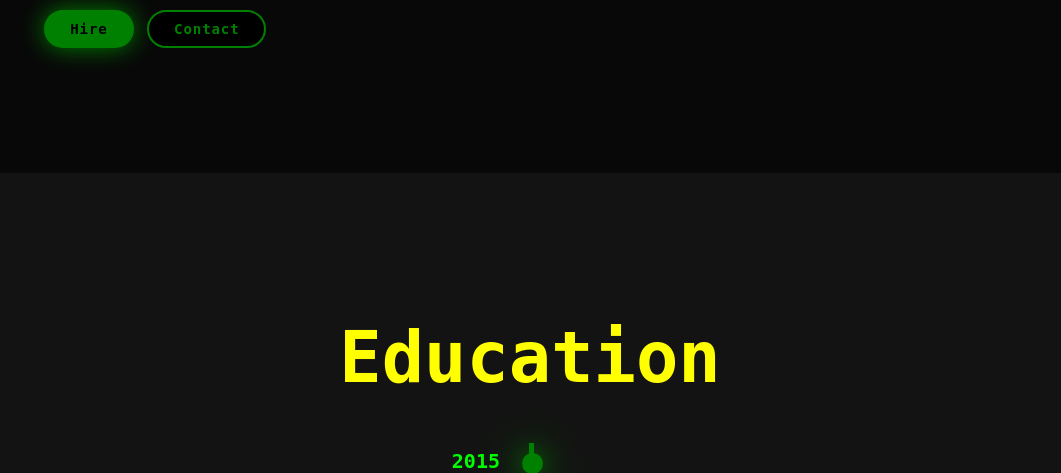
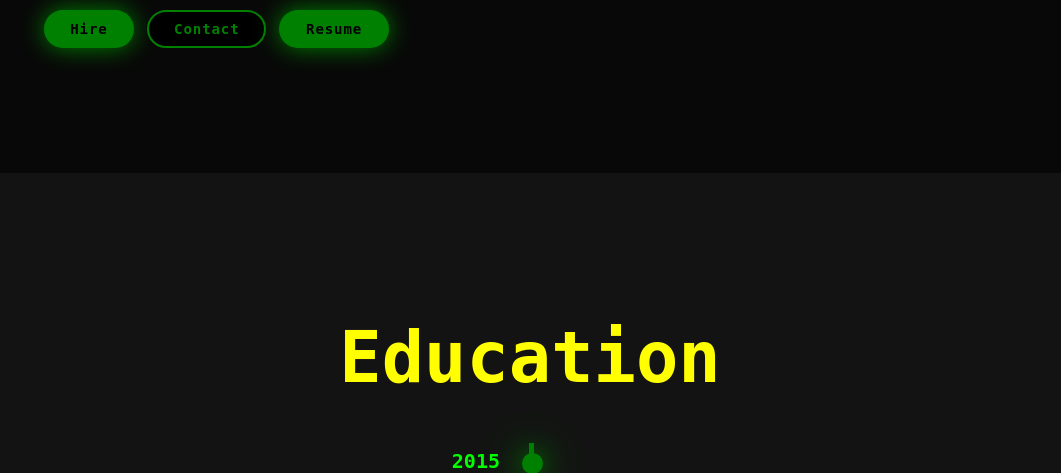
Before and after one commit to aameensiddiqui/aameensiddiqui.github.io, a plain HTML site: page index.html in a window 1280 px wide. Shown: the part 627-1100 px from the top of the page, without its empty margins (110-1171 px from the left). Drawn offline with nearby package versions, Linux system fonts and the light colour scheme.

Commit message:
added resume

```diff
--- a/index.html
+++ b/index.html
@@ -59,6 +59,7 @@
         <div class="btn-group">
           <a href="#" class="btn">Hire</a>
           <a href="#contact" class="btn">Contact</a>
+          <a href="./resume.pdf" target="_blank" class="btn">Resume</a>
         </div>
       </div>
       <div class="home-img">
```
Also changed, not shown: 1 other file.
